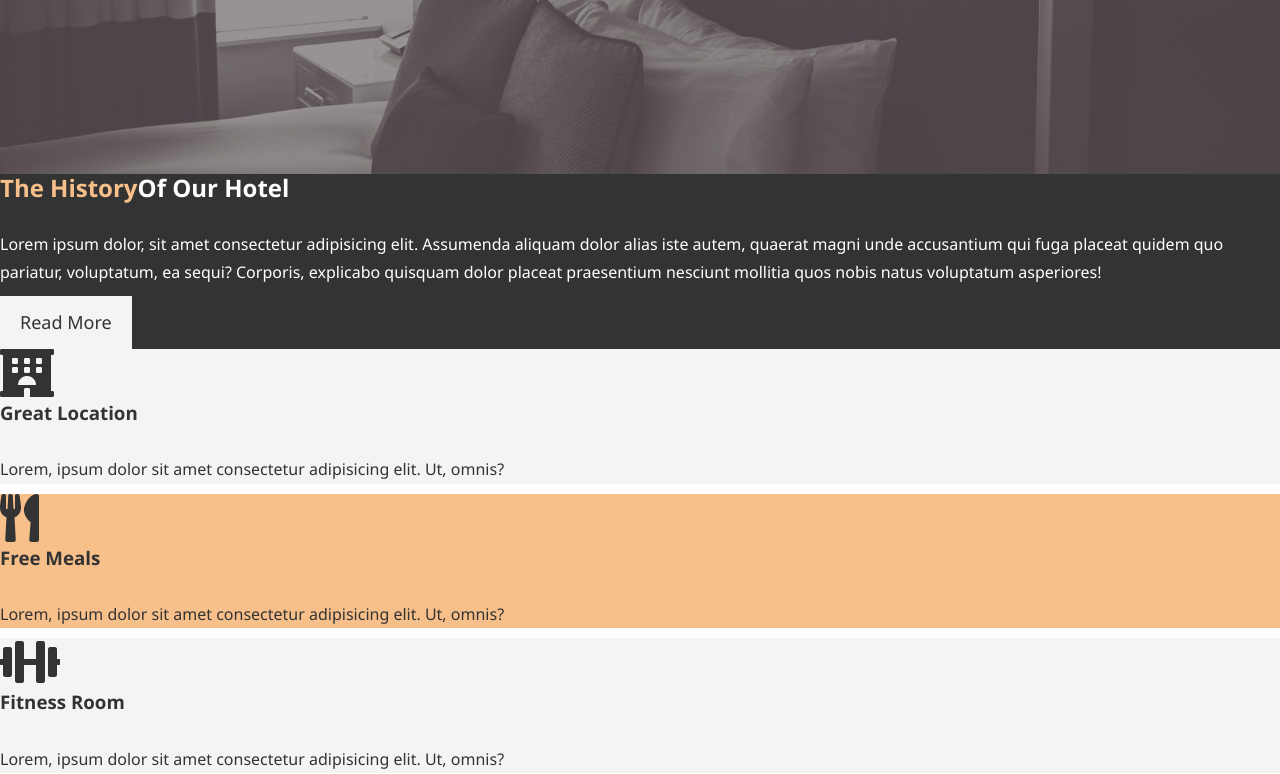
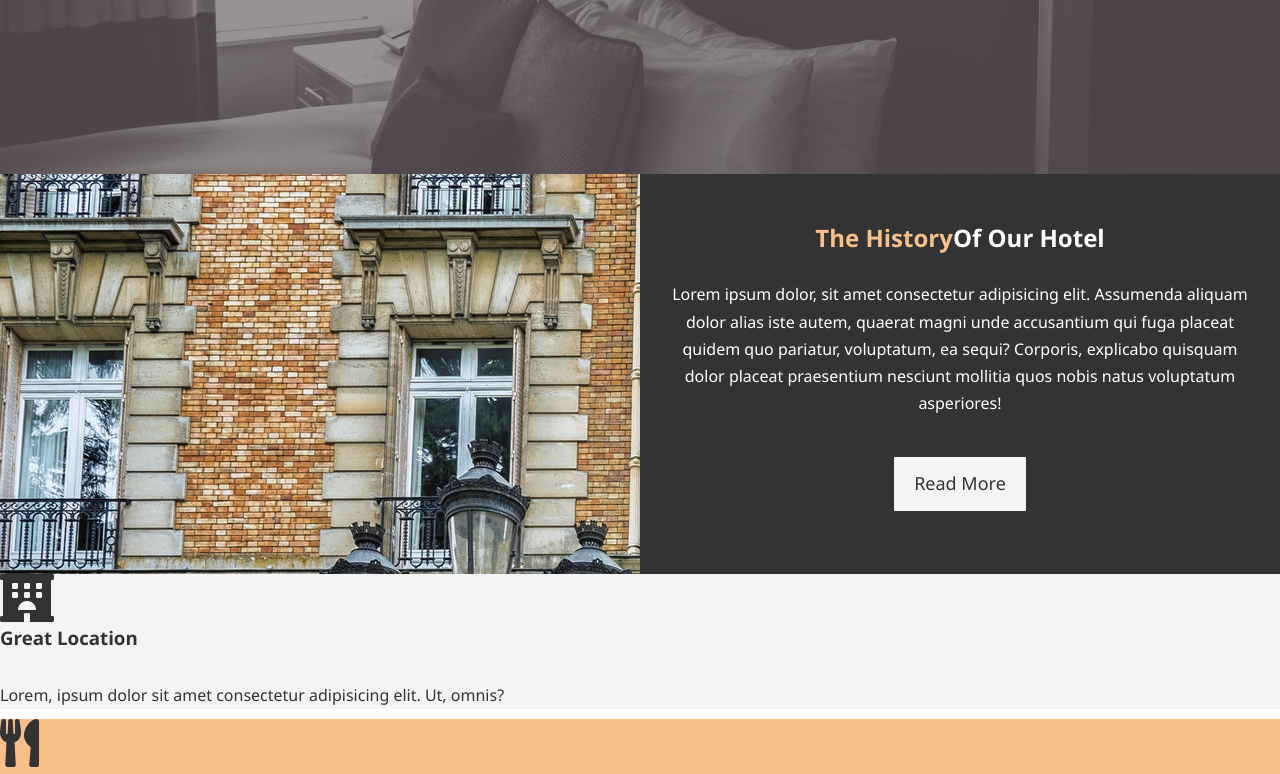
Before and after one commit to HairNee-HorLhar/Simple-Hotel-Website---for-learning, a plain HTML site: page index.html in a window 1280 px wide. Shown: the part 493-1267 px from the top of the page. Drawn offline with Linux system fonts and the light colour scheme.

Commit message:
Styled the Home Info section of the page

```diff
--- a/css/style.css
+++ b/css/style.css
@@ -142,3 +142,28 @@ line-height: 1.2em;
 padding-bottom: 20px;
 line-height: 1.7em;
 }
+
+/* Home Info */
+#home-info {
+height: 400px;
+}
+
+#home-info .info-img {
+float: left;
+width: 50%;
+background: url('../img/photo-1.jpg') no-repeat;
+min-height: 100%;
+}
+
+#home-info .info-content {
+float: right;
+width: 50%;
+height: 100%;
+text-align: center;
+padding: 50px 30px;
+overflow: hidden;
+}
+
+#home-info .info-content p {
+padding-bottom: 30px;
+}
```
